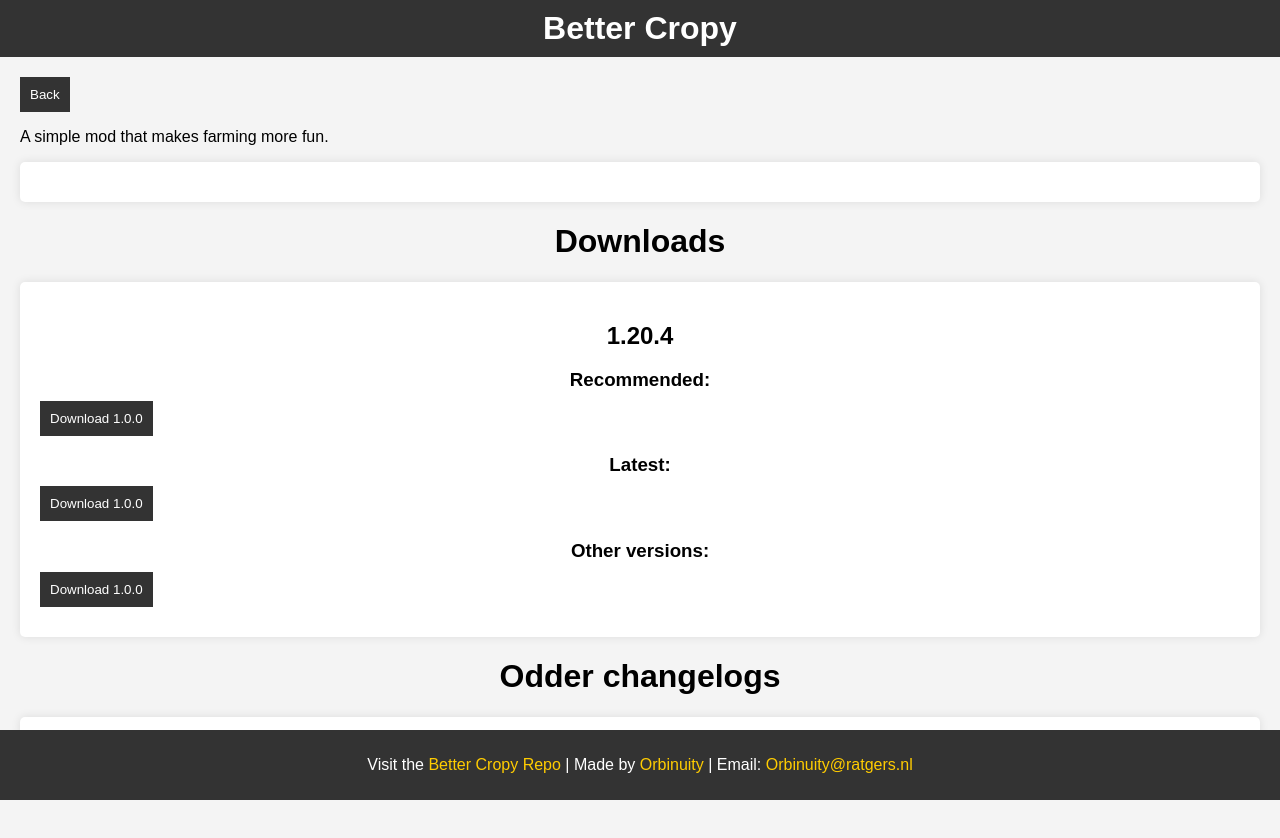
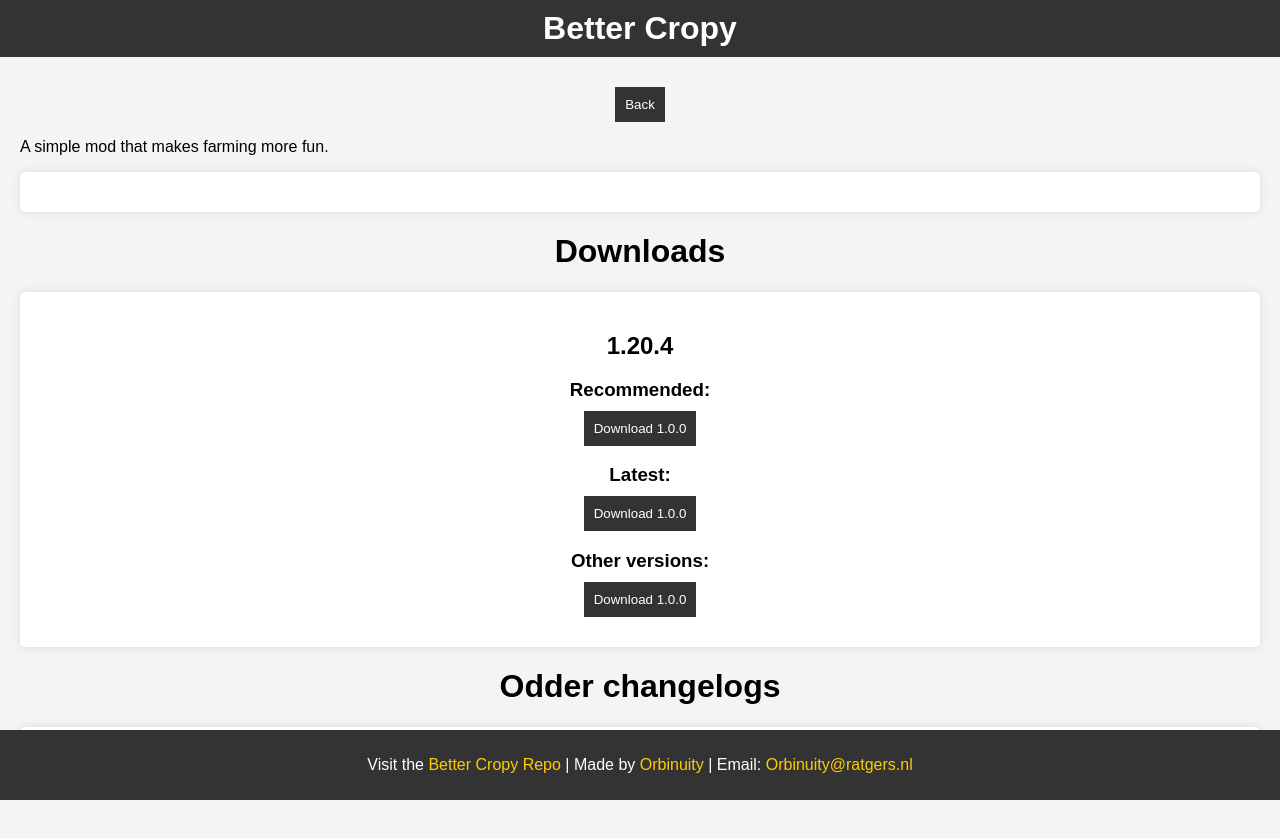
Before and after one commit to Orbinuity/Orbinuity, a plain HTML site: page BetterCropy.html in a window 1280 px wide. Drawn offline with nearby package versions, Linux system fonts and the light colour scheme; no server answers.

Commit message:
Updated BetterCropy.html

```diff
--- a/BetterCropy.html
+++ b/BetterCropy.html
@@ -52,15 +52,18 @@
         footer a:hover {
             text-decoration: underline;
         }
+        .button-container {
+            text-align: center;
+            margin: 10px 0;
+        }
         button {
             background-color: #333;
             color: white;
             border: none;
             padding: 10px;
             cursor: pointer;
-        }
-        button:hover {
-            background-color: #555;
+            margin: 0 auto;
+            display: block;
         }
     </style>
 </head>
@@ -69,7 +72,9 @@
         <h1>Better Cropy</h1>
     </header>
     <main>
-        <button onclick="window.location.href = 'projects.html';">Back</button>
+        <div class="button-container">
+            <button onclick="window.location.href = 'projects.html';">Back</button>
+        </div>
         <p>A simple mod that makes farming more fun.</p>
         <div style="text-align: center;" class="download">
             <div id="latestChangelog" style="font-size: 1.5em;"></div>
```
